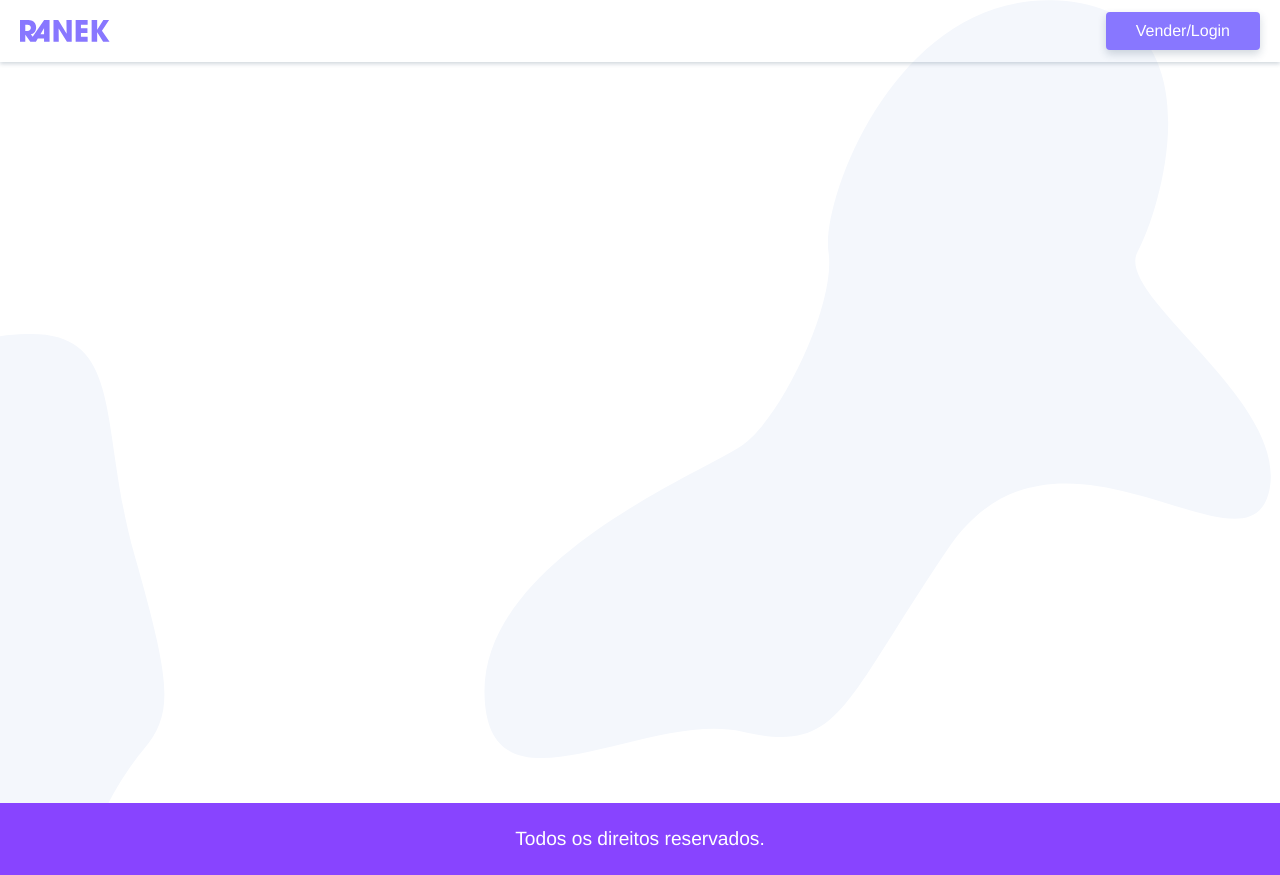
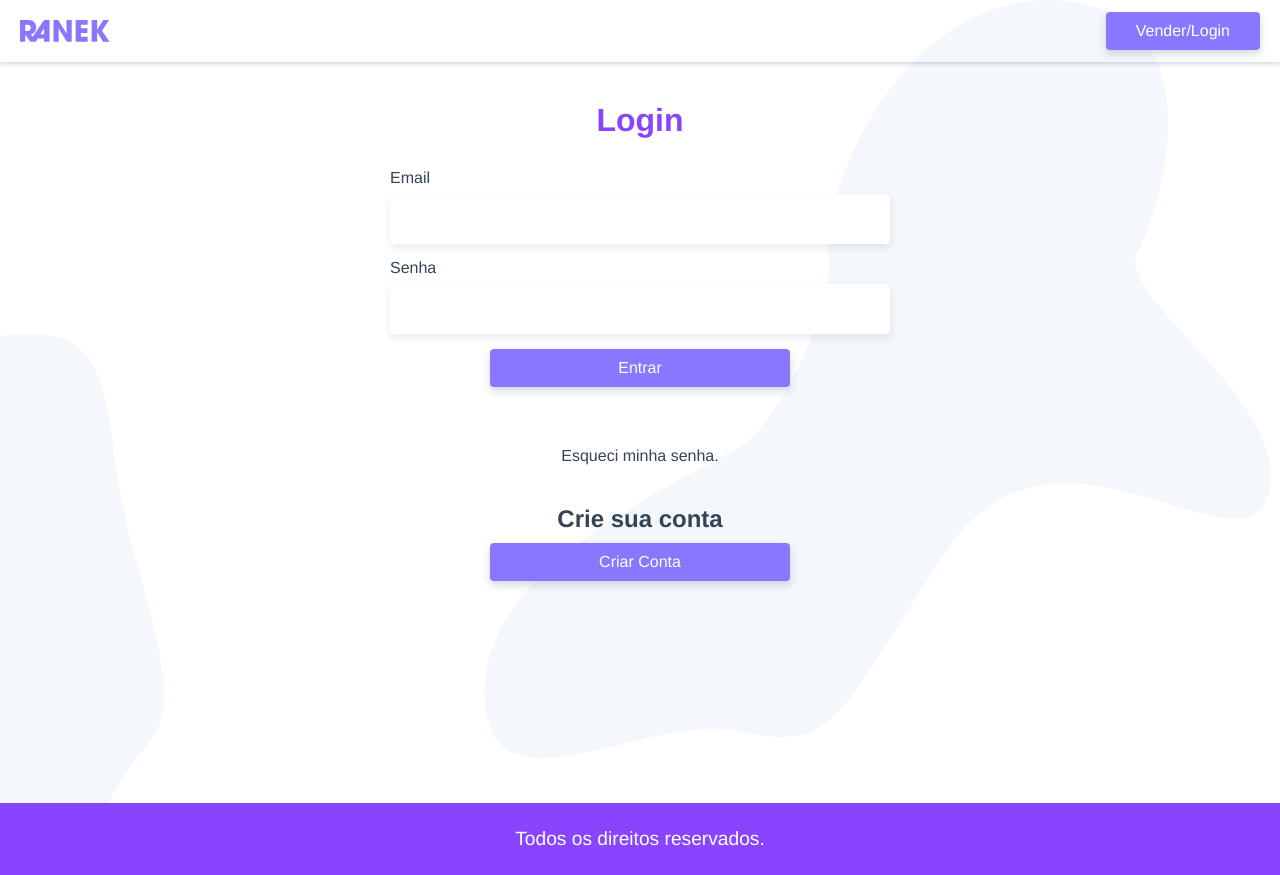
Before and after one commit to victorroli/ranek.github.io, a Vue app: page /login in a window 1280 px wide. Built offline with nearby package versions, Linux system fonts and the light colour scheme.

Commit message:
Implementação Login

```diff
--- a/src/App.vue
+++ b/src/App.vue
@@ -2,7 +2,9 @@
   <div id="app">
     <TheHeader/>
     <div id="main">
-      <router-view/>
+      <transition mode="out-in">
+        <router-view/>
+      </transition>
     </div>
     <TheFooter/>
   </div>
--- a/src/components/TheHeader.vue
+++ b/src/components/TheHeader.vue
@@ -4,14 +4,23 @@
       <router-link to="/" class="logo">
         <img src="@/assets/ranek.svg" alt="ranek logo">
       </router-link>
-      <router-link class="btn" to="/login">Vender/Login</router-link>
+      <router-link class="btn" to="/usuario" v-if="$store.state.login">{{nome}}</router-link>
+      <router-link class="btn" to="/login" v-else>Vender/Login</router-link>
     </nav>
   </header>
 </template>
 
 <script>
 export default {
-  name: "TheHeader"
+  name: "TheHeader",
+  data() {
+    return {};
+  },
+  computed: {
+    nome() {
+      return this.$store.state.usuario.nome.replace(/ .*/, "");
+    }
+  }
 };
 </script>
 
--- /dev/null
+++ b/src/components/UsuarioForm.vue
@@ -0,0 +1,72 @@
+<template>
+  <form>
+    <label for="nome">Nome:</label>
+    <input id="nome" type="text" name="nome" v-model="nome">
+
+    <label for="email">Email:</label>
+    <input id="email" type="email" name="email" v-model="email">
+
+    <label for="senha">Senha:</label>
+    <input id="senha" type="password" name="senha" v-model="senha">
+
+    <label for="cep">Cep</label>
+    <input id="cep" type="text" name="cep" v-model="cep">
+
+    <label for="rua">Rua</label>
+    <input id="rua" type="text" name="rua" v-model="rua">
+
+    <label for="numero">Número</label>
+    <input id="numero" type="text" name="numero" v-model="numero">
+
+    <label for="bairro">Bairro</label>
+    <input id="bairro" type="text" name="bairro" v-model="bairro">
+
+    <label for="cidade">Cidade</label>
+    <input id="cidade" type="text" name="cidade" v-model="cidade">
+
+    <label for="estado">Estado</label>
+    <input id="estado" type="text" name="estado" v-model="estado">
+
+    <div class="button">
+      <slot></slot>
+    </div>
+  </form>
+</template>
+
+<script>
+import { mapFields } from "@/helpers.js";
+
+export default {
+  name: "UsuarioForm",
+  computed: {
+    ...mapFields({
+      fields: [
+        "nome",
+        "email",
+        "senha",
+        "rua",
+        "cep",
+        "numero",
+        "bairro",
+        "cidade",
+        "estado"
+      ],
+      base: "usuario",
+      mutation: "UPDATE_USUARIO"
+    })
+  }
+};
+</script>
+
+<style scoped>
+form {
+  display: grid;
+  grid-template-columns: 80px 1fr;
+  align-items: center;
+}
+
+.button {
+  grid-column: 2;
+  margin-top: 15px;
+}
+</style>
--- a/src/helpers.js
+++ b/src/helpers.js
@@ -5,3 +5,19 @@ export function serialize(obj) {
   }
   return queryString;
 }
+
+export function mapFields(options) {
+  const object = {};
+  for (let x = 0; x < options.fields.length; x++) {
+    const field = [options.fields[x]];
+    object[field] = {
+      get() {
+        return this.$store.state[options.base][field];
+      },
+      set(value) {
+        this.$store.commit(options.mutation, { [field]: value });
+      }
+    };
+  }
+  return object;
+}
--- a/src/router.js
+++ b/src/router.js
@@ -2,6 +2,8 @@ import Vue from "vue";
 import Router from "vue-router";
 import Home from "./views/Home.vue";
 import Produto from "./views/Produto.vue";
+import Login from "./views/Login.vue";
+import Usuario from "./views/usuario/Usuario.vue";
 
 Vue.use(Router);
 
@@ -19,6 +21,16 @@ export default new Router({
       name: "produto",
       component: Produto,
       props: true
+    },
+    {
+      path: "/login",
+      name: "login",
+      component: Login
+    },
+    {
+      path: "/usuario",
+      name: "usuario",
+      component: Usuario
     }
   ],
   scrollBehavior() {
--- a/src/store.js
+++ b/src/store.js
@@ -1,16 +1,39 @@
-import Vue from 'vue'
-import Vuex from 'vuex'
+import Vue from "vue";
+import Vuex from "vuex";
+import { api } from "@/services.js";
 
-Vue.use(Vuex)
+Vue.use(Vuex);
 
 export default new Vuex.Store({
   state: {
-
+    login: false,
+    usuario: {
+      id: "",
+      nome: "",
+      email: "",
+      senha: "",
+      cep: "",
+      rua: "",
+      numero: "",
+      bairro: "",
+      cidade: "",
+      estado: ""
+    }
   },
   mutations: {
-
+    UPDATE_LOGIN(state, payload) {
+      state.login = payload;
+    },
+    UPDATE_USUARIO(state, payload) {
+      state.usuario = Object.assign(state.usuario, payload);
+    }
   },
   actions: {
-
+    getUsuario(context, payload) {
+      api.get(`/usuario/${payload}`).then(response => {
+        context.commit("UPDATE_USUARIO", response.data);
+        context.commit("UPDATE_LOGIN", true);
+      });
+    }
   }
-})
+});
--- /dev/null
+++ b/src/views/Login.vue
@@ -0,0 +1,80 @@
+<template>
+  <section class="login">
+    <h1>Login</h1>
+    <form action>
+      <label for="Email">Email</label>
+      <input type="email" name="email" id="email" v-model="login.email">
+      <label for="Senha">Senha</label>
+      <input type="password" name="senha" id="senha" v-model="login.senha">
+      <button class="btn" @click.prevent="logar">Entrar</button>
+    </form>
+    <p class="perdeu">
+      <a href="/" target="_blank">Esqueci minha senha.</a>
+    </p>
+    <LoginCriar/>
+  </section>
+</template>
+
+<script>
+import LoginCriar from "@/views/LoginCriar.vue";
+
+export default {
+  name: "Login",
+  components: {
+    LoginCriar
+  },
+  data() {
+    return {
+      login: {
+        email: "",
+        senha: ""
+      }
+    };
+  },
+  methods: {
+    logar() {
+      this.$store.dispatch("getUsuario", this.login.email);
+    }
+  }
+};
+</script>
+
+<style scoped>
+label {
+  margin-bottom: 7px;
+}
+
+h1 {
+  text-align: center;
+  font-size: 2rem;
+  margin-top: 40px;
+  color: #84f;
+}
+
+.login {
+  max-width: 500px;
+  margin: 0 auto;
+  padding: 0 20px;
+}
+
+form {
+  display: grid;
+}
+
+.btn {
+  width: 100%;
+  max-width: 300px;
+  margin-left: auto;
+  margin-right: auto;
+}
+
+.perdeu {
+  text-align: center;
+  margin: 20px auto 0 auto;
+}
+
+.perdeu a:hover {
+  color: #84f;
+  text-decoration: underline;
+}
+</style>
--- /dev/null
+++ b/src/views/LoginCriar.vue
@@ -0,0 +1,45 @@
+<template>
+  <section>
+    <h2>Crie sua conta</h2>
+    <transition mode="out-in">
+      <button class="btn" v-if="!criar" @click="criar = true">Criar Conta</button>
+      <UsuarioForm v-else>
+        <button class="btn btn-form">Criar Usuário</button>
+      </UsuarioForm>
+    </transition>
+  </section>
+</template>
+
+<script>
+import UsuarioForm from "@/components/UsuarioForm.vue";
+
+export default {
+  name: "LoginCriar",
+  components: {
+    UsuarioForm
+  },
+  data() {
+    return {
+      criar: false
+    };
+  }
+};
+</script>
+
+<style scoped>
+h2 {
+  text-align: center;
+  margin: 40px auto 10px auto;
+}
+
+.btn {
+  width: 100%;
+  max-width: 300px;
+  margin-left: auto;
+  margin-right: auto;
+}
+
+.btn-form {
+  max-width: 100%;
+}
+</style>
--- /dev/null
+++ b/src/views/usuario/Usuario.vue
@@ -0,0 +1,12 @@
+<template>
+  <p>Página do Usuário {{$store.state.usuario}}</p>
+</template>
+
+<script>
+export default {
+  name: "Usuario"
+};
+</script>
+
+<style>
+</style>
```
